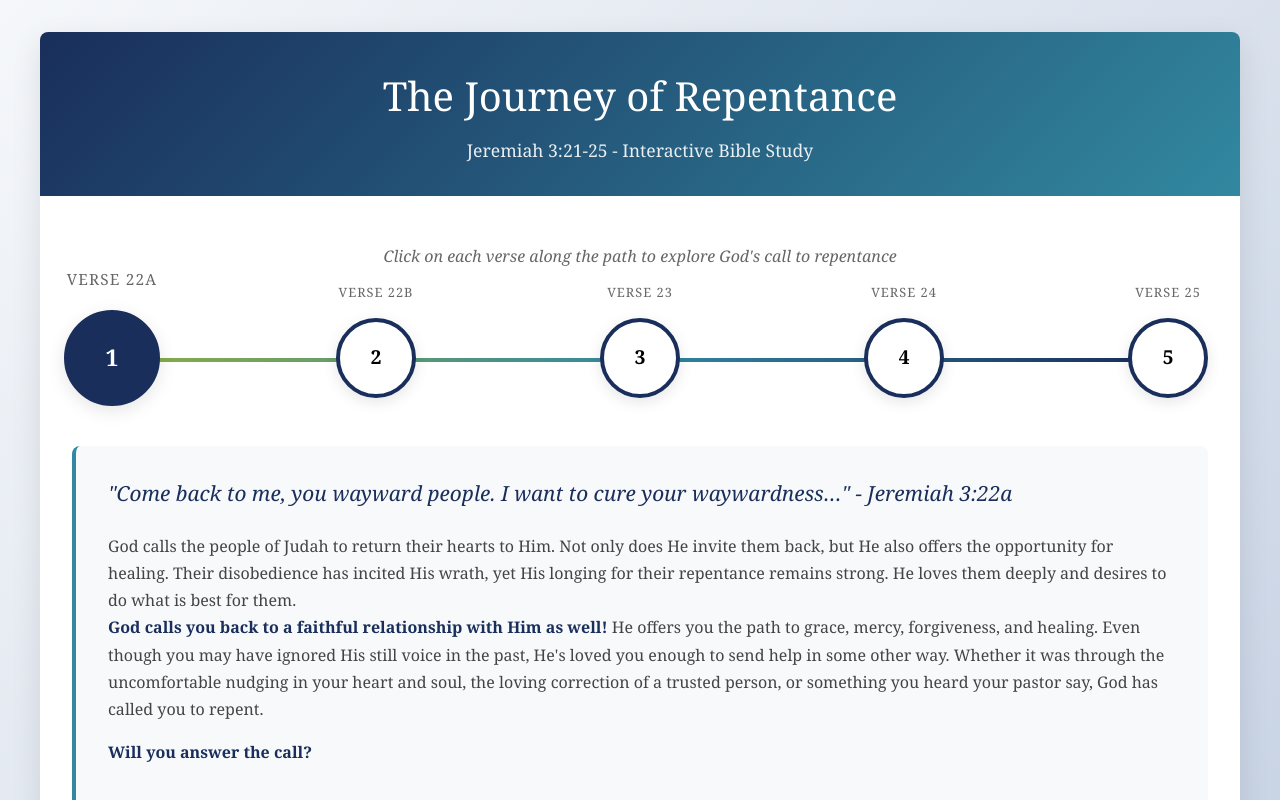
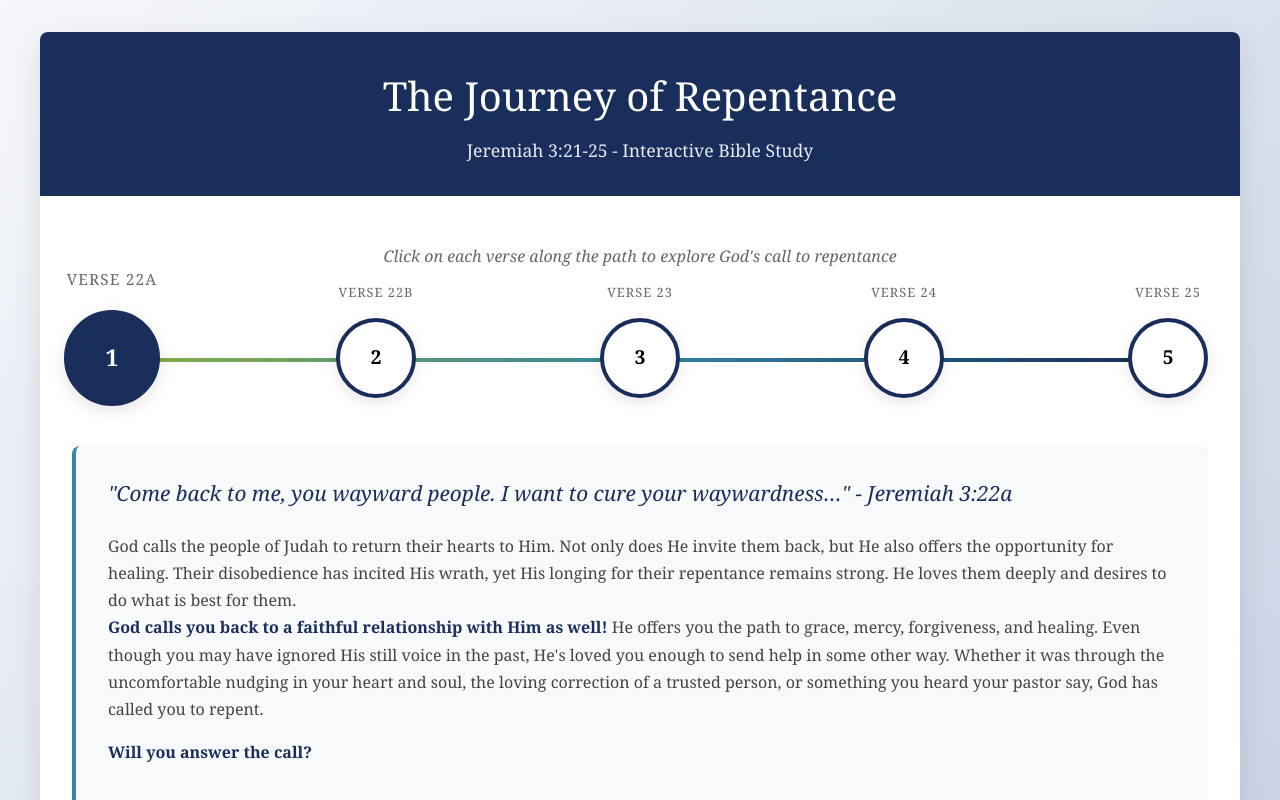
Before and after one commit to HumbleWisdomLXD/humblewisdomlxd.github.io, a plain HTML site: page visualmap1.html in a window 1280 px wide. Shown: the top 800 px of the page. Drawn offline with Linux system fonts and the light colour scheme.

Commit message:
Update visualmap1.css

```diff
--- a/css/visualmap1.css
+++ b/css/visualmap1.css
@@ -22,7 +22,7 @@ body {
 }
 
 .header {
-    background: linear-gradient(135deg, #192E5B, #3288A0);
+    background: #192E5B;
     color: white;
     padding: 2rem;
     text-align: center;
```
